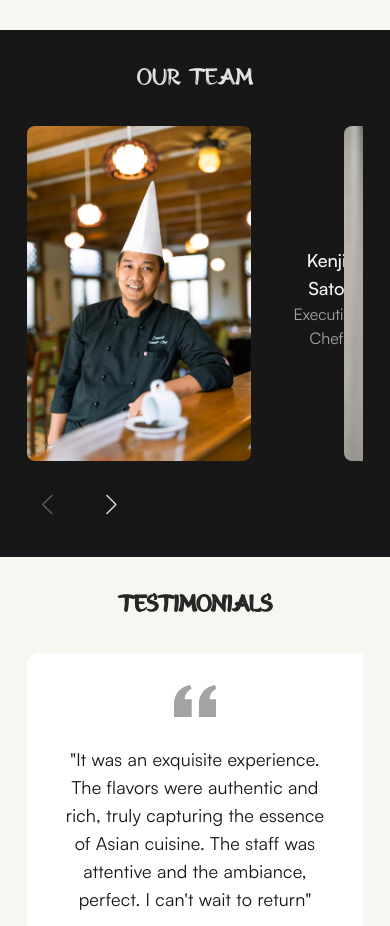
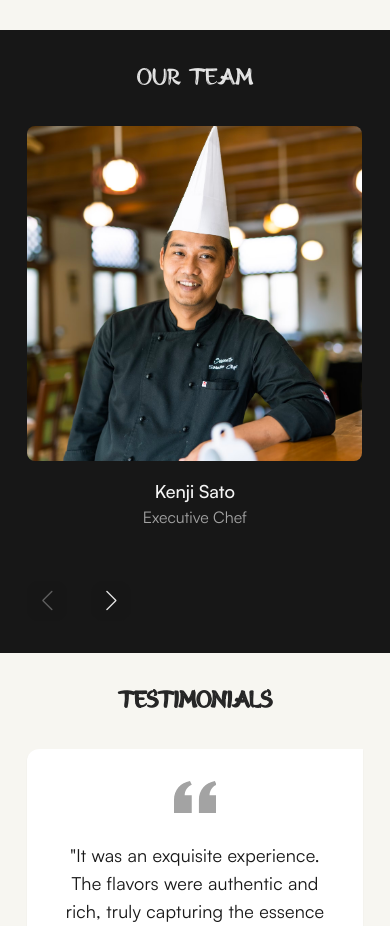
Before and after one commit to muhammedb8826/hagerbet-kitfo, a Next.js app: page /about in a window 390 px wide. Shown: the part 1767-2693 px from the top of the page. Built offline with nearby package versions, Linux system fonts and the light colour scheme.

Commit message:
fix: prevent the hero section content from overflowing, adjust display of team sectionslides on lower resolutions

```diff
--- a/src/app/page.tsx
+++ b/src/app/page.tsx
@@ -23,7 +23,7 @@ import PageWrapper from "@/components/layout/PageWrapper";
 
 export default function Home() {
   return (
-    <PageWrapper>
+    <PageWrapper className="overflow-x-hidden">
       <Hero />
       {/* <div className="relative w-full h-24 -mt-20 rounded-tl-full rounded-tr-full bg-light-ivory"></div> */}
       <Categories pt="xl" />
--- a/src/components/layout/Team.tsx
+++ b/src/components/layout/Team.tsx
@@ -61,7 +61,6 @@ export default function Team() {
           <h2 className="mb-8 text-center text-neutral-200 heading-second">
             Our Team
           </h2>
-          {/* <div className="grid gap-8 mt-8 sm:grid-cols-2 lg:grid-cols-3 xl:grid-cols-4"> */}
             <Swiper
               slidesPerView={1}
               spaceBetween={30}
@@ -89,7 +88,7 @@ export default function Team() {
               {teamMembers.map(({ id, name, imageUrl, role }: any) => (
                 <SwiperSlide key={id}>
                   <section
-                    className="flex items-center justify-center w-full max-w-full gap-10 text-center sm:gap-2 sm:flex-col lg:max-w-xs aspect-square"
+                    className="flex flex-col items-center justify-center w-full max-w-full gap-2 text-center lg:max-w-xs aspect-square"
                   >
                     <Image
                       width={320}
```
